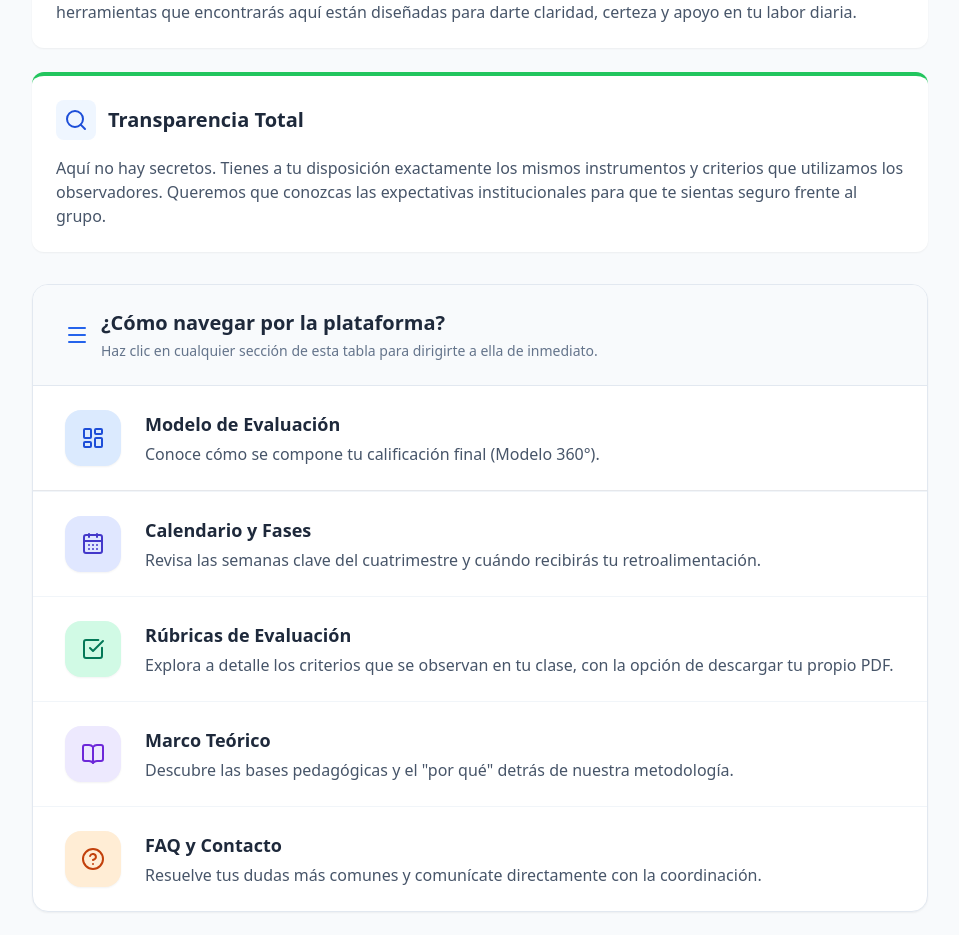
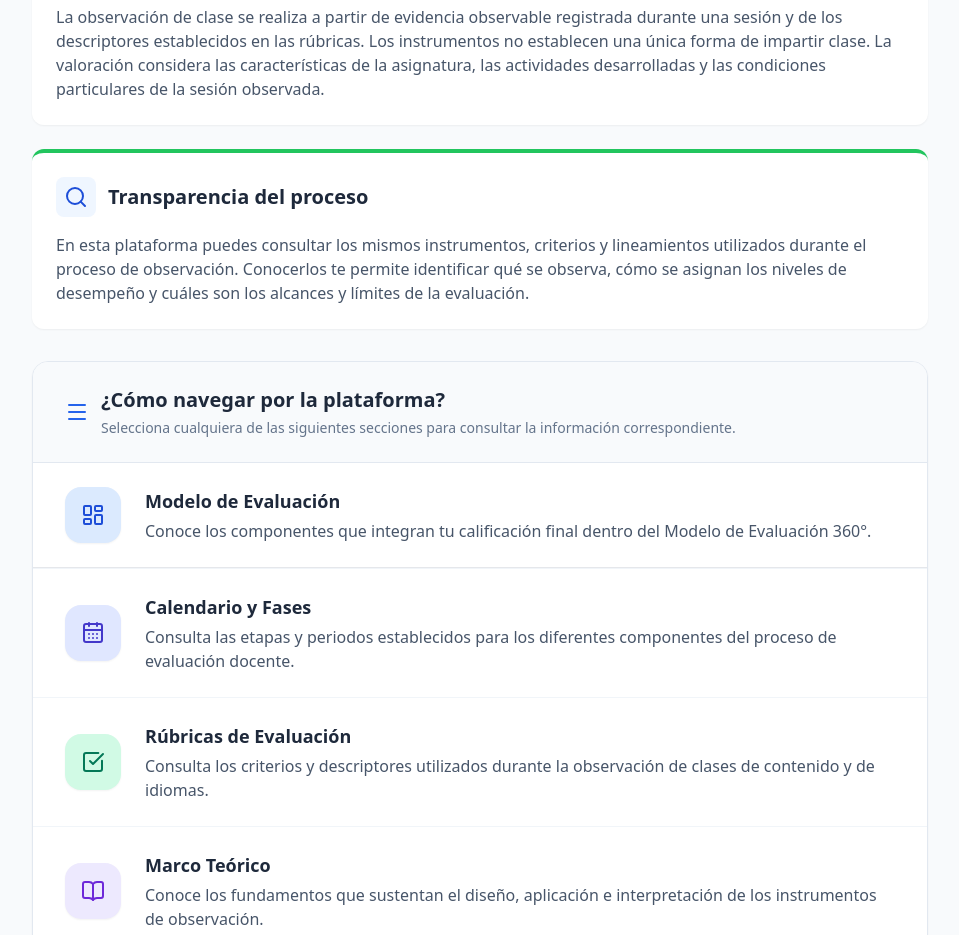
Before and after one commit to Goosseey/plataforma-evaluacion-docente, a React (Vite) app: page / in a window 1280 px wide. Shown: the part 457-1392 px from the top of the page, without its empty margins (96-1055 px from the left). Built offline with nearby package versions, Linux system fonts and the light colour scheme.

Commit message:
Intro nueva

```diff
--- a/src/App.jsx
+++ b/src/App.jsx
@@ -281,35 +281,35 @@ const Introduccion = ({ setActiveTab }) => {
     {
       id: 'inicio',
       title: 'Modelo de Evaluación',
-      desc: 'Conoce cómo se compone tu calificación final (Modelo 360°).',
+      desc: 'Conoce los componentes que integran tu calificación final dentro del Modelo de Evaluación 360°.',
       icon: LayoutDashboard,
       bg: 'bg-blue-100', text: 'text-blue-700', hoverText: 'group-hover:text-blue-700'
     },
     {
       id: 'calendario',
       title: 'Calendario y Fases',
-      desc: 'Revisa las semanas clave del cuatrimestre y cuándo recibirás tu retroalimentación.',
+      desc: 'Consulta las etapas y periodos establecidos para los diferentes componentes del proceso de evaluación docente.',
       icon: CalendarDays,
       bg: 'bg-indigo-100', text: 'text-indigo-700', hoverText: 'group-hover:text-indigo-700'
     },
     {
       id: 'rubricas',
       title: 'Rúbricas de Evaluación',
-      desc: 'Explora a detalle los criterios que se observan en tu clase, con la opción de descargar tu propio PDF.',
+      desc: 'Consulta los criterios y descriptores utilizados durante la observación de clases de contenido y de idiomas.',
       icon: CheckSquare,
       bg: 'bg-emerald-100', text: 'text-emerald-700', hoverText: 'group-hover:text-emerald-700'
     },
     {
       id: 'marco',
       title: 'Marco Teórico',
-      desc: 'Descubre las bases pedagógicas y el "por qué" detrás de nuestra metodología.',
+      desc: 'Conoce los fundamentos que sustentan el diseño, aplicación e interpretación de los instrumentos de observación.',
       icon: BookOpen,
       bg: 'bg-violet-100', text: 'text-violet-700', hoverText: 'group-hover:text-violet-700'
     },
     {
       id: 'faq',
       title: 'FAQ y Contacto',
-      desc: 'Resuelve tus dudas más comunes y comunícate directamente con la coordinación.',
+      desc: 'Consulta respuestas a dudas frecuentes sobre la observación y comunícate directamente con la Coordinación de Evaluación Docente.',
       icon: HelpCircle,
       bg: 'bg-orange-100', text: 'text-orange-700', hoverText: 'group-hover:text-orange-700'
     }
@@ -320,16 +320,16 @@ const Introduccion = ({ setActiveTab }) => {
       <div className="bg-gradient-to-r from-blue-800 to-indigo-900 rounded-2xl p-8 text-white shadow-lg">
         <h1 className="text-3xl font-bold mb-4">Bienvenido a la Plataforma de Evaluación Docente</h1>
         <p className="text-blue-100 text-lg leading-relaxed">
-          Hemos diseñado este espacio pensando en ti. Sabemos que la labor docente es desafiante, dinámica y requiere de una vocación inmensa. Nuestro objetivo principal no es auditarte desde una postura punitiva, sino acompañarte en tu crecimiento profesional.
+          Este espacio reúne la información, instrumentos y criterios utilizados en el proceso institucional de evaluación docente. Nuestro propósito es ofrecerte información clara sobre cómo se realiza la evaluación, qué aspectos se consideran durante la observación de clase y cómo se integran los distintos componentes del proceso.
         </p>
       </div>
 
       <div className="grid grid-cols-1 md:grid-cols-2 gap-6">
-        <Card title="Crecimiento Conjunto" icon={ThumbsUp} borderColor="border-blue-500">
-          <p>Queremos transitar de una "inspección" tradicional hacia una cultura de práctica reflexiva. Las rúbricas y herramientas que encontrarás aquí están diseñadas para darte claridad, certeza y apoyo en tu labor diaria.</p>
+        <Card title="Evaluación basada en evidencia" icon={ClipboardList} borderColor="border-blue-500">
+          <p>La observación de clase se realiza a partir de evidencia observable registrada durante una sesión y de los descriptores establecidos en las rúbricas. Los instrumentos no establecen una única forma de impartir clase. La valoración considera las características de la asignatura, las actividades desarrolladas y las condiciones particulares de la sesión observada.</p>
         </Card>
-        <Card title="Transparencia Total" icon={Search} borderColor="border-green-500">
-          <p>Aquí no hay secretos. Tienes a tu disposición exactamente los mismos instrumentos y criterios que utilizamos los observadores. Queremos que conozcas las expectativas institucionales para que te sientas seguro frente al grupo.</p>
+        <Card title="Transparencia del proceso" icon={Search} borderColor="border-green-500">
+          <p>En esta plataforma puedes consultar los mismos instrumentos, criterios y lineamientos utilizados durante el proceso de observación. Conocerlos te permite identificar qué se observa, cómo se asignan los niveles de desempeño y cuáles son los alcances y límites de la evaluación.</p>
         </Card>
       </div>
 
@@ -338,7 +338,7 @@ const Introduccion = ({ setActiveTab }) => {
           <Menu className="w-6 h-6 mr-3 text-blue-600 flex-shrink-0" />
           <div>
             <h3 className="text-xl font-bold text-slate-800">¿Cómo navegar por la plataforma?</h3>
-            <p className="text-slate-500 text-sm mt-1">Haz clic en cualquier sección de esta tabla para dirigirte a ella de inmediato.</p>
+            <p className="text-slate-500 text-sm mt-1">Selecciona cualquiera de las siguientes secciones para consultar la información correspondiente.</p>
           </div>
         </div>
         <div className="divide-y divide-slate-100">
@@ -1214,7 +1214,7 @@ const Rubricas = () => {
             <div>
               <p className="text-xs font-bold uppercase tracking-wider text-indigo-700 mb-1">Rúbrica de observación</p>
               <h3 className="text-xl font-bold text-slate-900">Clases de Idiomas</h3>
-              <p className="text-sm text-slate-600 mt-2 leading-relaxed">Inglés, francés, alemán y japonés.</p>
+              <p className="text-sm text-slate-600 mt-2 leading-relaxed">Inglés, francés, alemán y otras lenguas.</p>
               <p className="text-sm font-bold text-indigo-700 mt-4">View rubric →</p>
             </div>
           </div>
```
